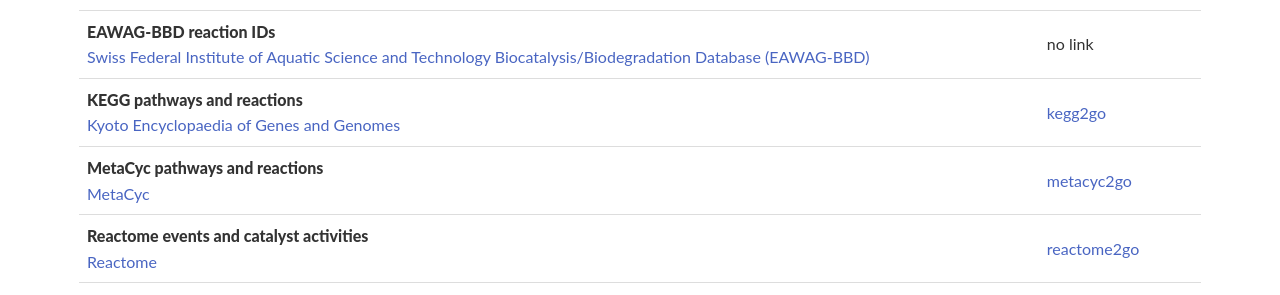
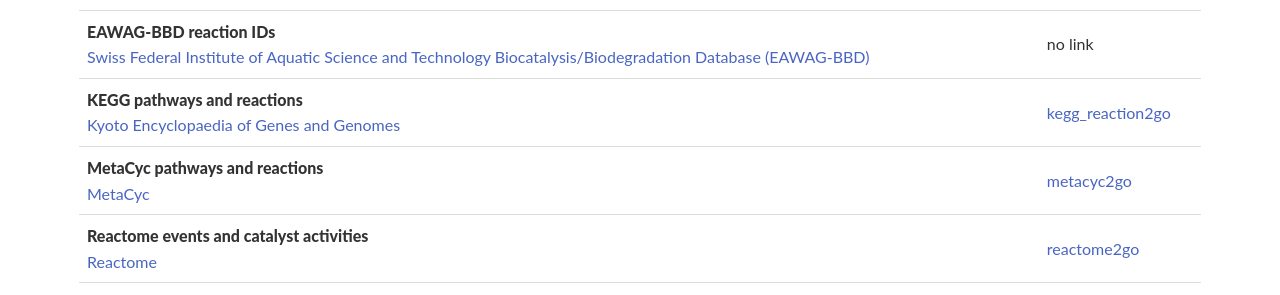
Before and after one commit to geneontology/geneontology.github.io, a Jekyll site: the page built from _docs/download-mappings.md, in a window 1280 px wide and 900 px high, scrolled down 1031 px. Shown: the part 157-452 px from the top of the window. Built offline with Jekyll 4.4.1, drawn with Linux system fonts in a browser that asks for light colours; nearby versions of some CDN libraries.

Commit message:
Update download-mappings.md

```diff
--- a/_docs/download-mappings.md
+++ b/_docs/download-mappings.md
@@ -41,7 +41,7 @@
 |**EAWAG-BBD enzyme IDs**<br> [Swiss Federal Institute of Aquatic Science and Technology Biocatalysis/Biodegradation Database (EAWAG-BBD)](http://eawag-bbd.ethz.ch/aboutBBD.html){:target="blank"}|[um-bbd_enzymeid2go](http://geneontology.org/external2go/um-bbd_enzymeid2go)|
 |**EAWAG-BBD pathway IDs**<br> [Swiss Federal Institute of Aquatic Science and Technology Biocatalysis/Biodegradation Database (EAWAG-BBD)](http://eawag-bbd.ethz.ch/aboutBBD.html){:target="blank"}|[um-bbd_pathwayid2go](http://geneontology.org/external2go/um-bbd_pathwayid2go)|
 |**EAWAG-BBD reaction IDs**<br> [Swiss Federal Institute of Aquatic Science and Technology Biocatalysis/Biodegradation Database (EAWAG-BBD)](http://eawag-bbd.ethz.ch/aboutBBD.html){:target="blank"}| no link <!--[txt](http://geneontology.org/external2go/um-bbd_reactionid2go)-->|
-|**KEGG pathways and reactions**<br> [Kyoto Encyclopaedia of Genes and Genomes](http://www.genome.jp/kegg/){:target="blank"} |[kegg2go](http://geneontology.org/external2go/kegg2go)|
+|**KEGG pathways and reactions**<br> [Kyoto Encyclopaedia of Genes and Genomes](http://www.genome.jp/kegg/){:target="blank"} |[kegg_reaction2go](http://geneontology.org/external2go/kegg_reaction2go)|
 |**MetaCyc pathways and reactions**<br>  [MetaCyc](http://metacyc.org/){:target="blank"}|[metacyc2go](http://geneontology.org/external2go/metacyc2go)|
 |**Reactome events and catalyst activities**<br> [Reactome](http://www.reactome.org/){:target="blank"}| [reactome2go](http://geneontology.org/external2go/reactome2go)|
 |**Rhea Annotated Reactions Database**<br> [Rhea](http://www.ebi.ac.uk/rhea/){:target="blank"}|[rhea2go](http://geneontology.org/external2go/rhea2go)|
```
